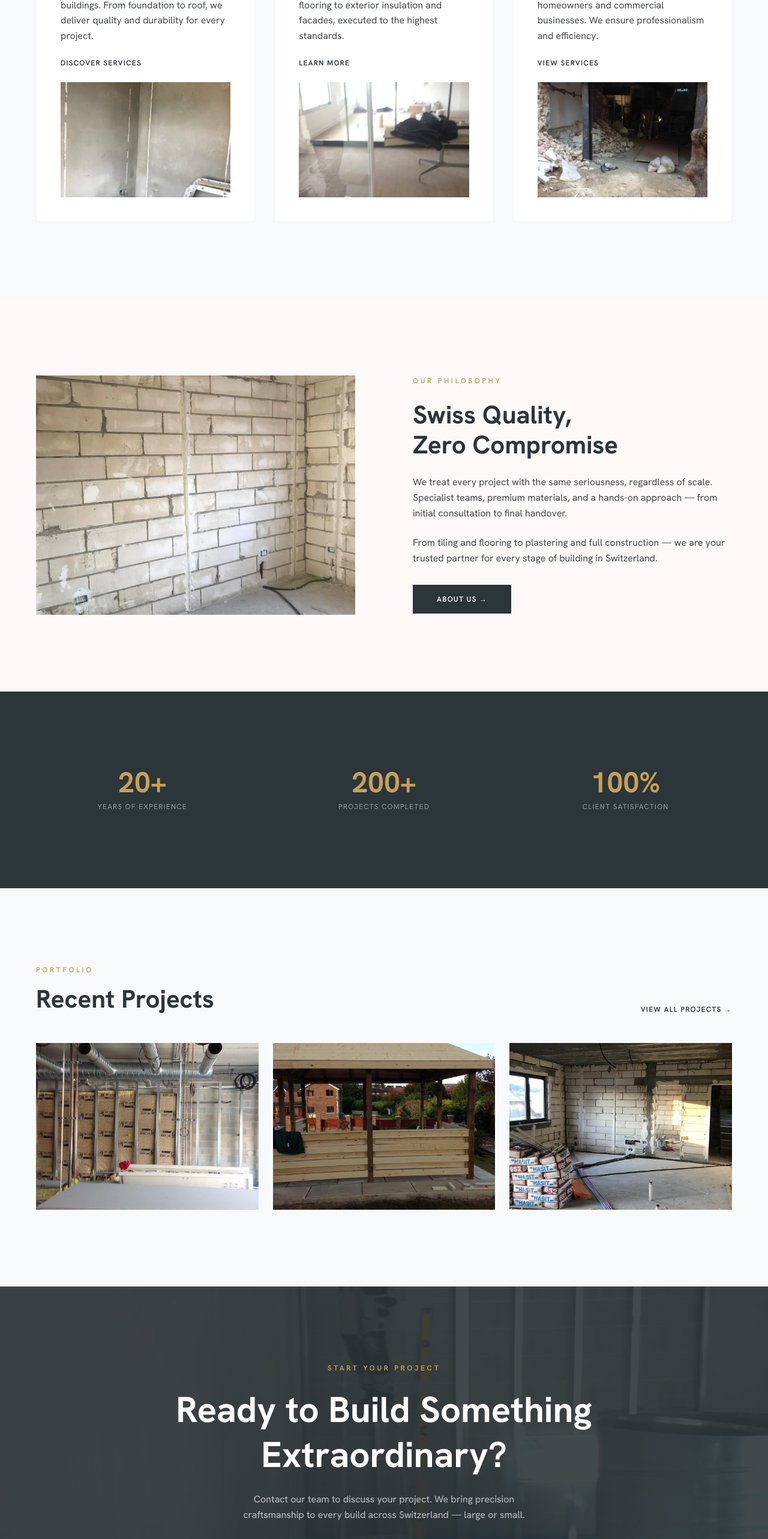
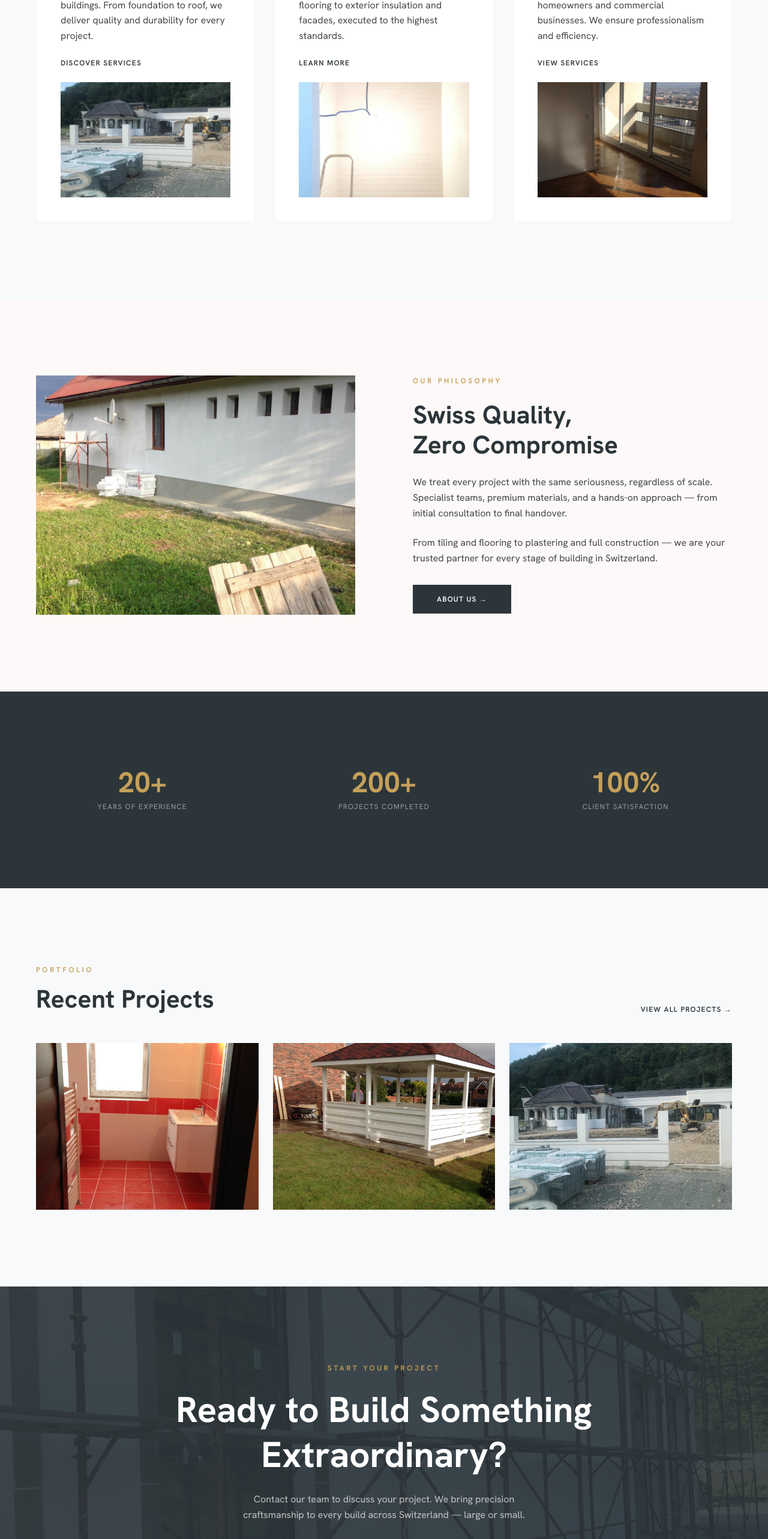
Before and after one commit to andy12b/arcobau, a Next.js app: page / in a window 1280 px wide. Shown: the part 1374-3940 px from the top of the page at 60% size. Built offline with nearby package versions, Linux system fonts and the light colour scheme.

Commit message:
Replace raw construction/insulation photos with premium, beautifully finished interior, facade, and tiling photos

```diff
--- a/app/company/CompanyPage.tsx
+++ b/app/company/CompanyPage.tsx
@@ -10,17 +10,17 @@ export default function CompanyPage() {
 
   const cards = [
     {
-      img: "/images/constructii/constructie-5.jpg",
+      img: "/images/case/casa-3.jpg",
       title: t.company.cards.heritageTitle,
       body: t.company.cards.heritageDesc,
     },
     {
-      img: "/images/finisaje/finisaj-10.jpg",
+      img: "/images/apartamente/apartament-2.jpg",
       title: t.company.cards.missionTitle,
       body: t.company.cards.missionDesc,
     },
     {
-      img: "/images/constructii/constructie-12.jpg",
+      img: "/images/podele/podea-1.jpg",
       title: t.company.cards.valuesTitle,
       body: t.company.cards.valuesDesc,
     },
--- a/app/expertise/ExpertisePage.tsx
+++ b/app/expertise/ExpertisePage.tsx
@@ -22,7 +22,7 @@ export default function ExpertisePage() {
       body: t.expertise.services.resBody,
       cta: t.expertise.services.resCta,
       features: t.expertise.services.resFeatures,
-      img: "/images/constructii/constructie-5.jpg",
+      img: "/images/case/casa-1.jpg",
       href: "/contact",
     },
     {
@@ -39,7 +39,7 @@ export default function ExpertisePage() {
       body: t.expertise.services.intBody,
       cta: t.expertise.services.intCta,
       features: t.expertise.services.intFeatures,
-      img: "/images/finisaje/finisaj-10.jpg",
+      img: "/images/apartamente/apartament-12.jpg",
       href: "/contact",
     },
     {
@@ -55,7 +55,7 @@ export default function ExpertisePage() {
       body: t.expertise.services.floorBody,
       cta: t.expertise.services.floorCta,
       features: t.expertise.services.floorFeatures,
-      img: "/images/constructii/constructie-12.jpg",
+      img: "/images/podele/podea-8.jpg",
       href: "/contact",
     },
   ];
--- a/app/page.tsx
+++ b/app/page.tsx
@@ -13,8 +13,8 @@ gsap.registerPlugin(ScrollTrigger);
 // Imagini hero din portofoliu real
 const heroImages = [
   "/images/apartamente/apartament-1.jpg",
-  "/images/constructii/constructie-2.jpg",
-  "/images/finisaje/finisaj-4.jpg",
+  "/images/case/casa-1.jpg",
+  "/images/apartamente/apartament-2.jpg",
 ];
 
 export default function HomePage() {
@@ -35,7 +35,7 @@ export default function HomePage() {
       description: t.home.services.privateClientsDesc,
       cta: t.home.services.discoverServices,
       href: "/expertise",
-      img: "/images/constructii/constructie-5.jpg",
+      img: "/images/apartamente/apartament-4.jpg",
     },
     {
       icon: (
@@ -49,7 +49,7 @@ export default function HomePage() {
       description: t.home.services.aptFinishingDesc,
       cta: t.home.services.learnMore,
       href: "/expertise",
-      img: "/images/finisaje/finisaj-10.jpg",
+      img: "/images/apartamente/apartament-12.jpg",
     },
     {
       icon: (
@@ -62,7 +62,7 @@ export default function HomePage() {
       description: t.home.services.flooringDesc,
       cta: t.home.services.viewServices,
       href: "/expertise",
-      img: "/images/constructii/constructie-12.jpg",
+      img: "/images/podele/podea-8.jpg",
     },
   ];
 
@@ -315,9 +315,9 @@ export default function HomePage() {
 
           <div className="grid grid-cols-1 md:grid-cols-2 lg:grid-cols-3 gap-6">
             {([
-              { img: "/images/finisaje/finisaj-2.jpg", categoryKey: "finishesInt" as const, titleKey: "project1" as const },
-              { img: "/images/finisaje/finisaj-31.jpg", categoryKey: "finishesExt" as const, titleKey: "project2" as const },
-              { img: "/images/constructii/constructie-7.jpg", categoryKey: "blocks" as const, titleKey: "project3" as const },
+              { img: "/images/finisaje/finisaj-18.jpg", categoryKey: "finishesInt" as const, titleKey: "project1" as const },
+              { img: "/images/case/casa-2.jpg", categoryKey: "finishesExt" as const, titleKey: "project2" as const },
+              { img: "/images/apartamente/apartament-5.jpg", categoryKey: "blocks" as const, titleKey: "project3" as const },
             ]).map((item, i) => {
               const titles = {
                 EN: ["Residential Complex", "Complete Interior Finish", "Hardwood Flooring"],
```
